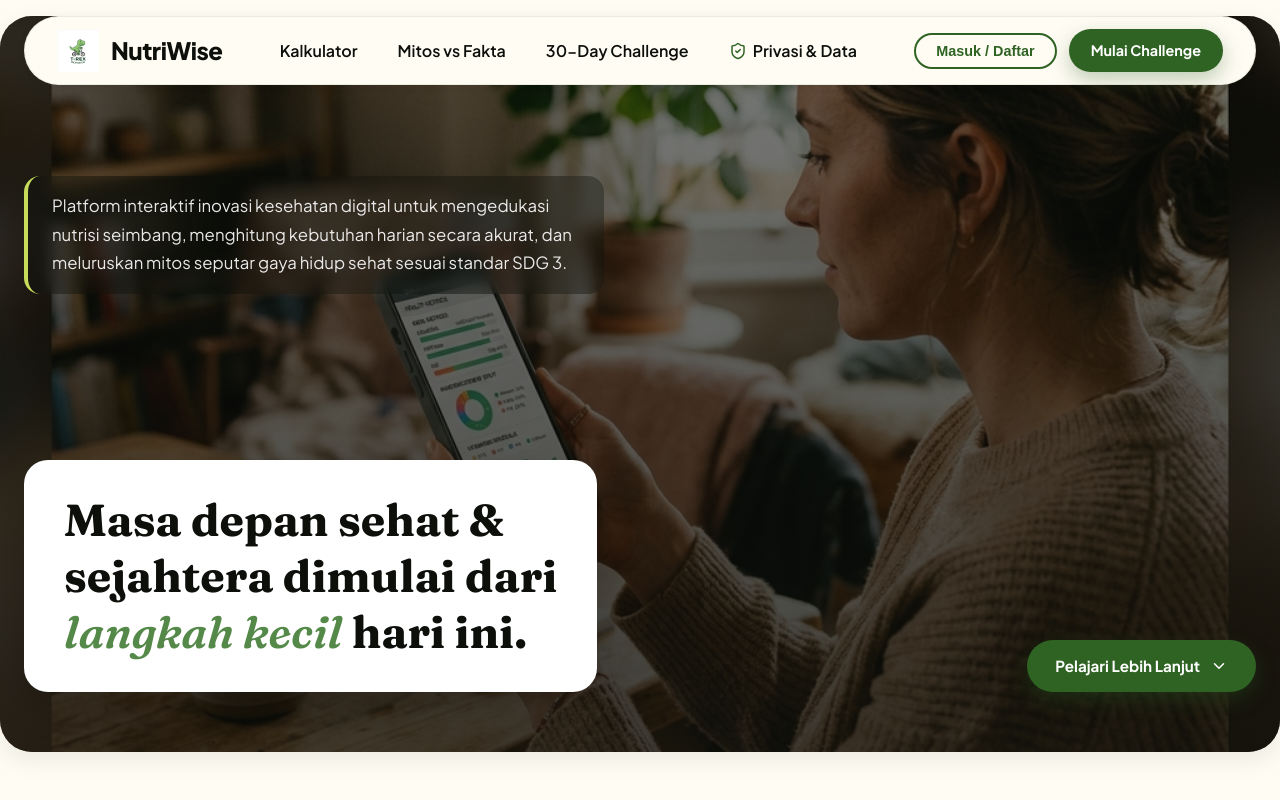
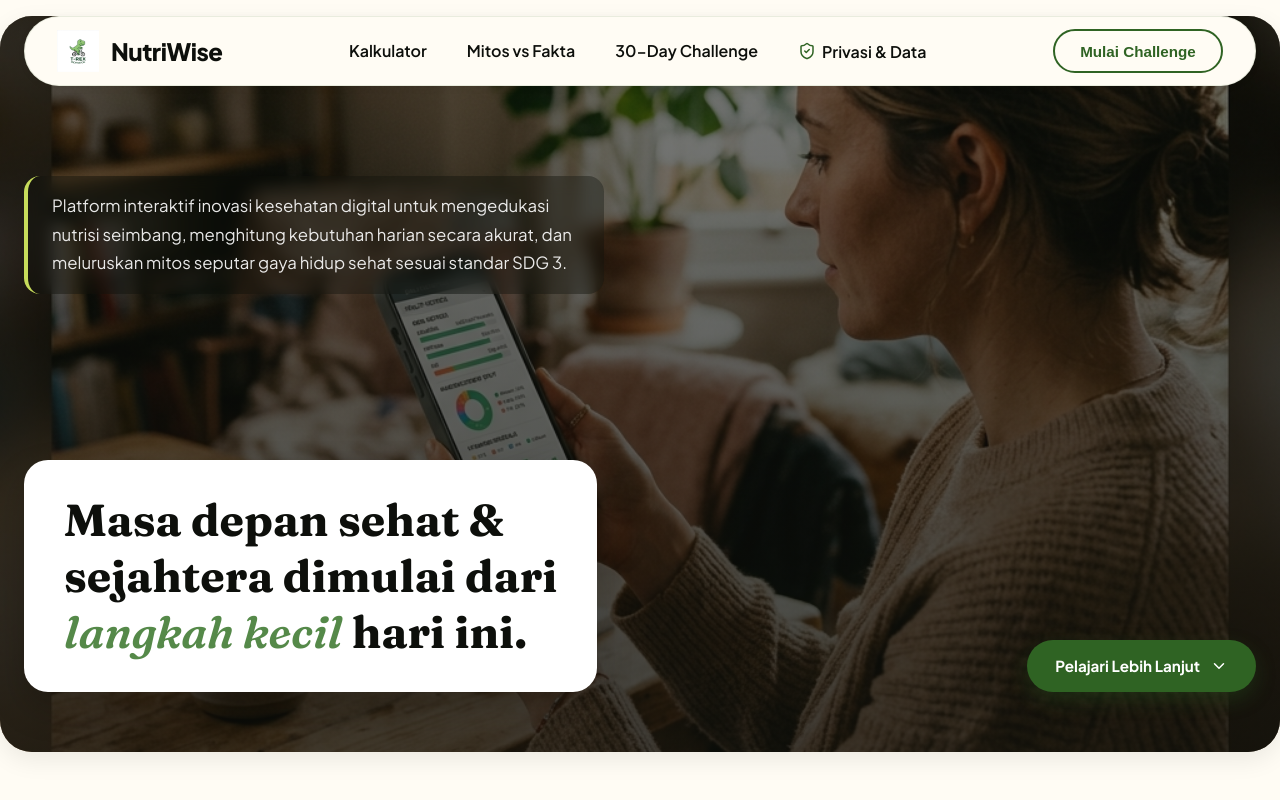
Before and after one commit to dababayou/NutriWise, a React (Vite) app: page / in a window 1280 px wide. Shown: the top 800 px of the page. Built offline with nearby package versions, Linux system fonts and the light colour scheme; no server answers; a web font is replaced by a local one.

Commit message:
feat: combine navbar buttons with smooth hover transition to Masuk / Daftar

```diff
--- a/src/components/Navbar.jsx
+++ b/src/components/Navbar.jsx
@@ -46,6 +46,9 @@ export default function Navbar({ onOpenPrivacy, onOpenAuth, currentUser, onLogou
         <div style={{ display: 'flex', alignItems: 'center', gap: '12px' }}>
           {currentUser ? (
             <div style={{ display: 'flex', alignItems: 'center', gap: '8px' }}>
+              <a href="#challenge" className="btn-cta-outline" style={{ padding: '8px 18px', fontSize: '0.88rem' }}>
+                30-Day Challenge
+              </a>
               <div style={{ display: 'flex', alignItems: 'center', gap: '6px', background: 'var(--color-cream)', padding: '6px 14px', borderRadius: '30px', fontSize: '0.9rem', fontWeight: 700, border: '1px solid rgba(47, 99, 35, 0.2)' }}>
                 <User size={16} color="#2F6323" />
                 <span>{displayName}</span>
@@ -61,16 +64,13 @@ export default function Navbar({ onOpenPrivacy, onOpenAuth, currentUser, onLogou
           ) : (
             <button
               onClick={onOpenAuth}
-              className="btn-cta-outline"
-              style={{ padding: '8px 20px', fontSize: '0.9rem' }}
+              className="btn-nav-combined"
+              aria-label="Mulai Challenge / Masuk Daftar"
             >
-              Masuk / Daftar
+              <span className="btn-text-default">Mulai Challenge</span>
+              <span className="btn-text-hover">Masuk / Daftar</span>
             </button>
           )}
-
-          <a href="#challenge" className="btn-hero-more" style={{ padding: '10px 22px', fontSize: '0.9rem' }}>
-            Mulai Challenge
-          </a>
         </div>
 
         <button
--- a/src/index.css
+++ b/src/index.css
@@ -202,6 +202,62 @@ h1, h2, h3, h4, .font-serif {
   color: #FFFFFF;
   transform: translateY(-2px);
   box-shadow: 0 4px 12px rgba(47, 99, 35, 0.25);
+}
+
+/* Combined Navbar Button: Mulai Challenge -> Masuk / Daftar on hover */
+.btn-nav-combined {
+  position: relative;
+  display: inline-flex;
+  align-items: center;
+  justify-content: center;
+  padding: 10px 24px;
+  border: 2px solid var(--color-forest);
+  border-radius: 50px;
+  color: var(--color-forest);
+  font-weight: 700;
+  font-size: 0.95rem;
+  text-decoration: none;
+  background: #FFFCF4;
+  cursor: pointer;
+  overflow: hidden;
+  transition: all 0.3s cubic-bezier(0.4, 0, 0.2, 1);
+  min-width: 170px;
+  height: 44px;
+}
+
+.btn-nav-combined .btn-text-default,
+.btn-nav-combined .btn-text-hover {
+  display: flex;
+  align-items: center;
+  justify-content: center;
+  gap: 6px;
+  transition: transform 0.3s cubic-bezier(0.4, 0, 0.2, 1), opacity 0.3s ease;
+  white-space: nowrap;
+}
+
+.btn-nav-combined .btn-text-hover {
+  position: absolute;
+  opacity: 0;
+  transform: translateY(16px);
+  color: var(--color-forest);
+  font-weight: 800;
+}
+
+.btn-nav-combined:hover {
+  background-color: #FFFCF4;
+  border-color: var(--color-forest);
+  box-shadow: 0 4px 16px rgba(47, 99, 35, 0.25);
+  transform: translateY(-2px);
+}
+
+.btn-nav-combined:hover .btn-text-default {
+  opacity: 0;
+  transform: translateY(-16px);
+}
+
+.btn-nav-combined:hover .btn-text-hover {
+  opacity: 1;
+  transform: translateY(0);
 }
 
 /* Mobile Toggle */
```
